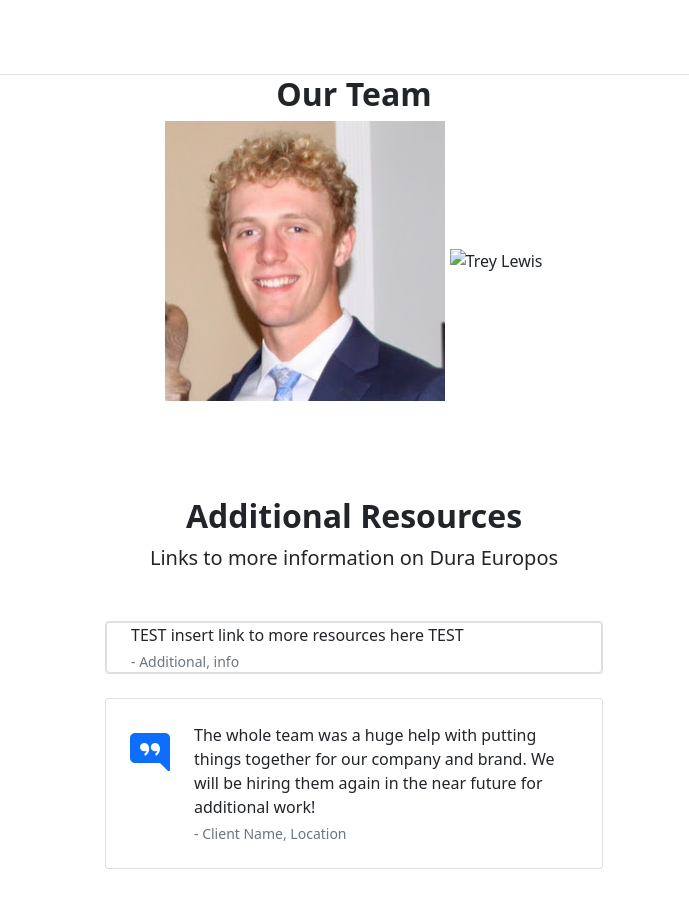
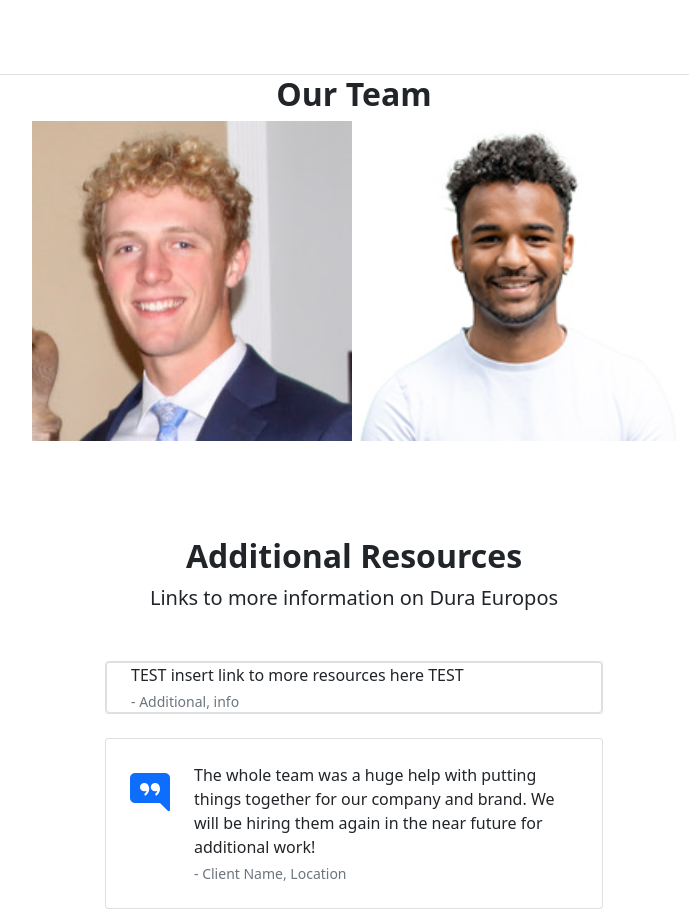
Before and after one commit to dura-mithraeum/dura-mithraeum.github.io, a website: page dist/index.html in a window 1280 px wide. Shown: the part 1300-2218 px from the top of the page, without its empty margins (286-975 px from the left). Drawn offline with nearby package versions, Linux system fonts and the light colour scheme.

Commit message:
Update index.html

```diff
--- a/dist/index.html
+++ b/dist/index.html
@@ -118,8 +118,8 @@
         <section id="team">
              <h2 class="fw-bolder" align="center">Our Team</h2>
             <div align="center">
-                <img src="photos/headshot.jpg" alt="Cameron Germe">
-                <img src="photos/Trey_Lewis.jpg" alt="Trey Lewis">
+                <img src="photos/headshot.jpg" alt="Cameron Germe" width=25%>
+                <img src="photos/Trey_Lewis.jpeg" alt="Trey Lewis" width=25%>
             </div>
 
         </section>
```
